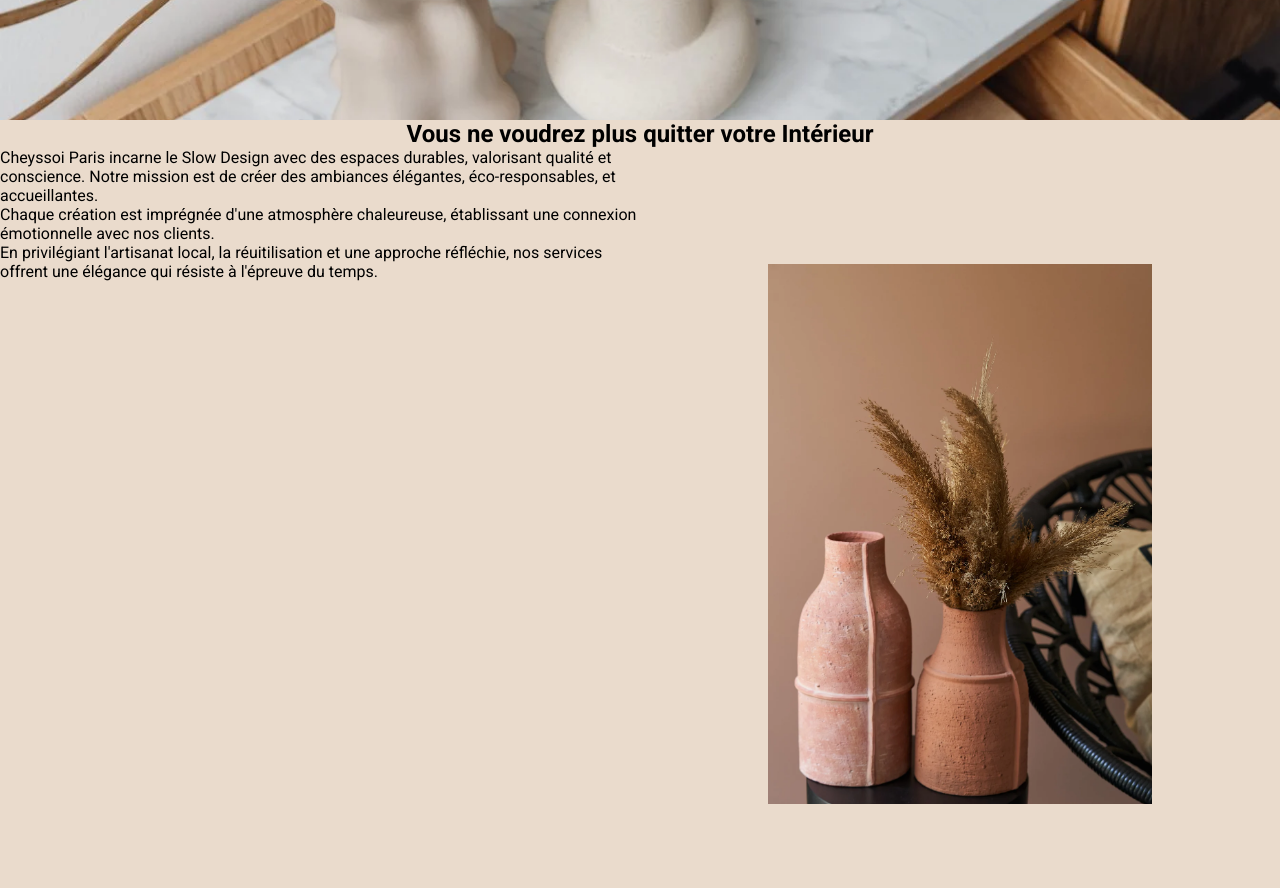
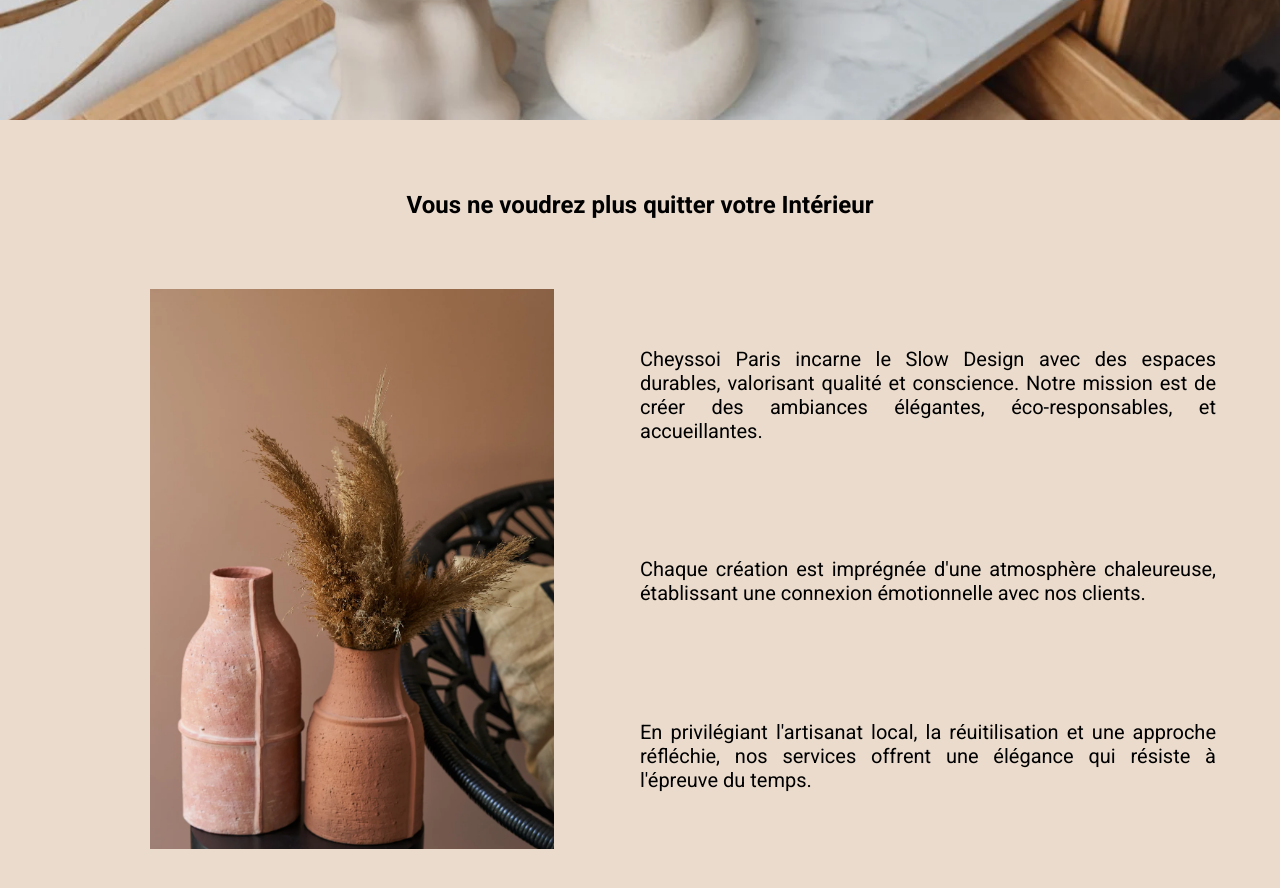
Before and after one commit to Scharlyopitz/CHEYSSOI-PARIS, a React (Vite) app: page /about in a window 1280 px wide. Shown: the part 680-1568 px from the top of the page. Built offline with nearby package versions, Linux system fonts and the light colour scheme.

Commit message:
Design secondSection

```diff
--- a/src/sass/pages/_about.scss
+++ b/src/sass/pages/_about.scss
@@ -56,24 +56,34 @@
     display: flex;
     flex-direction: column;
     align-items: center;
+    justify-content: space-evenly;
     height: 100vh;
+    padding: 0 5vw;
 
     .divContainer {
       display: flex;
-      flex-direction: row;
-      height: 100%;
+      flex-direction: row-reverse;
+      height: 70%;
 
       .container {
         display: flex;
-        flex-direction: column;
-        align-items: center;
-        justify-content: space-between;
         width: 50%;
+
+        div {
+          display: flex;
+          flex-direction: column;
+          justify-content: space-around;
+          height: 100%;
+
+          p {
+            font-size: 20px;
+            text-align: justify;
+          }
+        }
       }
 
       .imgContainer {
         display: flex;
-        align-items: center;
         justify-content: center;
         width: 50%;
         height: 100%;
@@ -81,8 +91,8 @@
         img {
           object-fit: cover;
           object-position: center;
-          width: 60%;
-          height: 70%;
+          width: 70%;
+          height: 100%;
         }
       }
     }
--- a/src/style/style.css
+++ b/src/style/style.css
@@ -122,23 +122,31 @@ header .menu .burger {
   display: flex;
   flex-direction: column;
   align-items: center;
+  justify-content: space-evenly;
   height: 100vh;
+  padding: 0 5vw;
 }
 #About .secondSection .divContainer {
   display: flex;
-  flex-direction: row;
-  height: 100%;
+  flex-direction: row-reverse;
+  height: 70%;
 }
 #About .secondSection .divContainer .container {
   display: flex;
+  width: 50%;
+}
+#About .secondSection .divContainer .container div {
+  display: flex;
   flex-direction: column;
-  align-items: center;
-  justify-content: space-between;
-  width: 50%;
+  justify-content: space-around;
+  height: 100%;
+}
+#About .secondSection .divContainer .container div p {
+  font-size: 20px;
+  text-align: justify;
 }
 #About .secondSection .divContainer .imgContainer {
   display: flex;
-  align-items: center;
   justify-content: center;
   width: 50%;
   height: 100%;
@@ -148,6 +156,6 @@ header .menu .burger {
      object-fit: cover;
   -o-object-position: center;
      object-position: center;
-  width: 60%;
-  height: 70%;
+  width: 70%;
+  height: 100%;
 }/*# sourceMappingURL=style.css.map */
```
Also changed, not shown: 1 other file (tests, documents, lock files or other folders).
